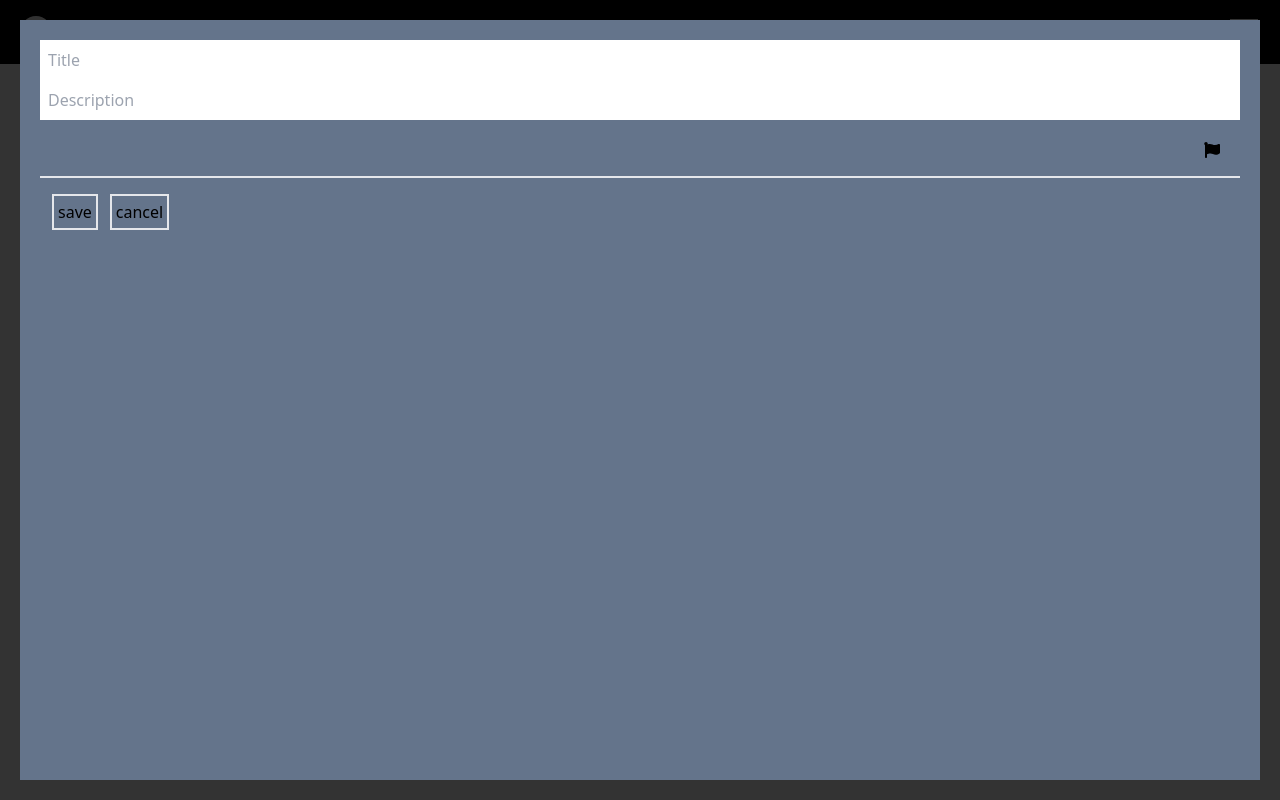
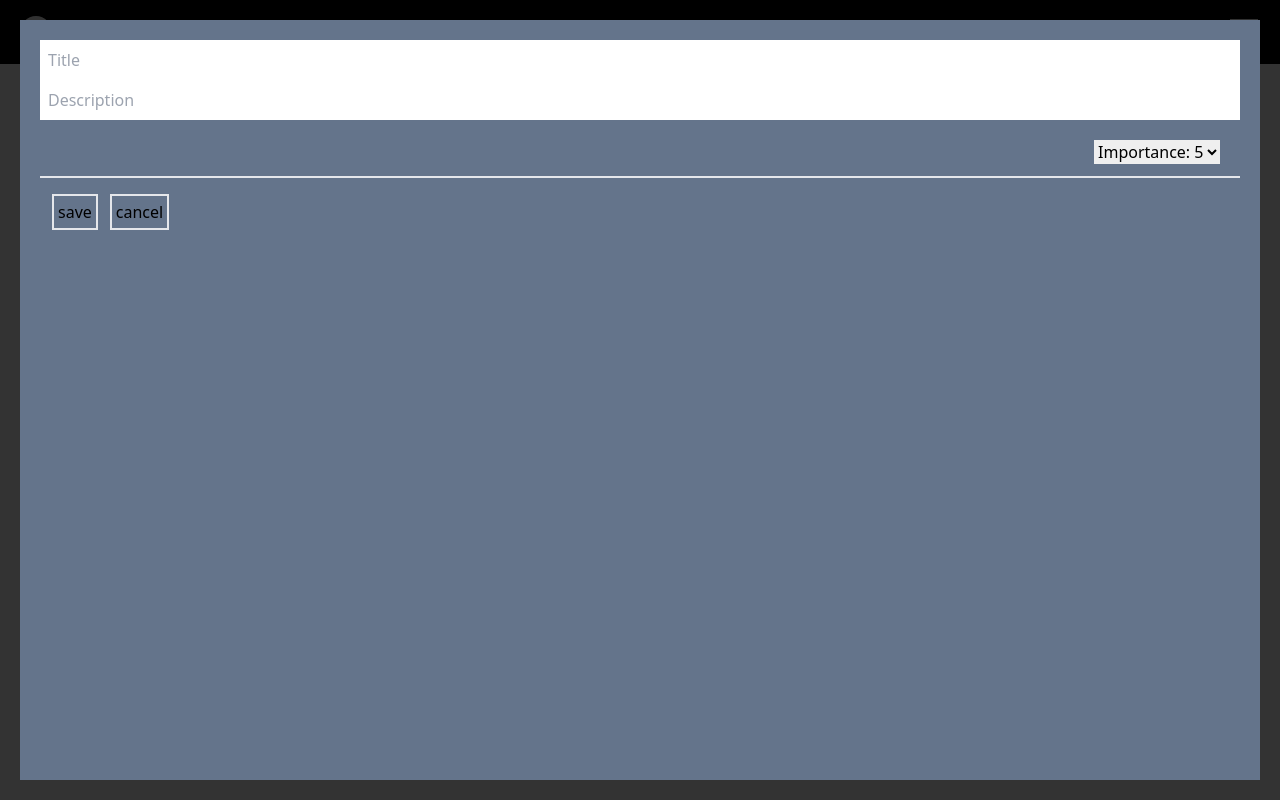
Before and after one commit to jeremiah-quill/tick-tock-todos, a React (Create React App) app: page / in a window 1280 px wide. Both pictures are taken after a click on the button 36 px from the left and 32 px from the top of the page. Built offline with nearby package versions, Linux system fonts and the light colour scheme.

Commit message:
added importance picker on new todo

```diff
--- /dev/null
+++ b/src/components/LevelPicker/LevelPicker.js
@@ -0,0 +1,25 @@
+import React, { useEffect, useMemo, useState } from 'react';
+
+const LevelPicker = () => {
+  const [levelInput, setLevelInput] = useState(5);
+
+  function handleLevelChange(e) {
+    setLevelInput(e.target.value);
+  }
+
+  const levels = [1, 2, 3, 4, 5];
+
+  return (
+    <div className="relative">
+      <select name="levels" id="levels" value={levelInput} onChange={handleLevelChange}>
+        {levels.map((level) => (
+          <option key={level} value={level}>
+            Importance: {` ${level}`}
+          </option>
+        ))}
+      </select>
+    </div>
+  );
+};
+
+export default LevelPicker;
--- /dev/null
+++ b/src/components/LevelPicker/index.js
@@ -0,0 +1,2 @@
+export * from "./LevelPicker";
+export { default } from "./LevelPicker";
--- a/src/components/NewTodo/NewTodo.js
+++ b/src/components/NewTodo/NewTodo.js
@@ -2,24 +2,19 @@ import React, { useContext, useState } from 'react';
 import { ModalContext } from '../../contexts/ModalContext';
 import { DispatchTodosContext } from '../../contexts/TodoContext';
 import { FaFlag } from 'react-icons/fa';
-// import LevelPicker from '../LevelPicker'
 
 const NewTodo = () => {
+  const [levelInputValue, setLevelInputValue] = useState(5);
   const [titleInputValue, setTitleInputValue] = useState('');
   const [detailsInputValue, setDetailsInputValue] = useState('');
   const { closeModal } = useContext(ModalContext);
   const dispatchTodos = useContext(DispatchTodosContext);
 
   const defaultTodoOptions = {
-    importance: 1,
-    category: 'link',
     completed: false,
     dateAdded: null,
     dateCompleted: null,
   };
-
-  // Todo: uncomment this and use it for setting options?
-  // const [todoOptions, setTodoOptions] = useState(defaultTodoOptions);
 
   const handleSubmit = (e) => {
     e.preventDefault();
@@ -28,6 +23,7 @@ const NewTodo = () => {
       newTodo: {
         title: titleInputValue,
         details: detailsInputValue,
+        importance: levelInputValue,
         options: defaultTodoOptions,
       },
     });
@@ -42,6 +38,11 @@ const NewTodo = () => {
 
   const handleDetailsChange = (e) => {
     setDetailsInputValue(e.target.value);
+  };
+
+  const handleLevelChange = (e) => {
+    console.log(e.target.value);
+    setLevelInputValue(e.target.value);
   };
 
   return (
@@ -61,18 +62,18 @@ const NewTodo = () => {
         />
         <div className="flex w-full">
           <nav className="ml-auto mt-5 mr-5">
-            <button type="button" onClick={() => console.log('opened importance picker')}>
+            {/* <button type="button" onClick={() => console.log('opened importance picker')}>
               <FaFlag />
-            </button>
+            </button> */}
+            <select name="levels" id="levels" value={levelInputValue} onChange={handleLevelChange}>
+              <option value={5}>Importance: 5</option>
+              <option value={4}>Importance: 4</option>
+              <option value={3}>Importance: 3</option>
+              <option value={2}>Importance: 2</option>
+              <option value={1}>Importance: 1</option>
+            </select>
           </nav>
         </div>
-        {/* <LevelPicker changeLevel={pickImportance} levels={levels}/> */}
-        {/* <ul> */}
-        {/* <li>Importance: 1</li> */}
-        {/* <li>Importance: 2</li> */}
-        {/* <li>Importance: 3</li> */}
-        {/* <li>Importance: 4</li> */}
-        {/* </ul> */}
         <div className="my-3 border-t-2 pt-4">
           <div className="flex mx-3">
             <button className="mr-3 border-2 p-1" type="submit">
```
